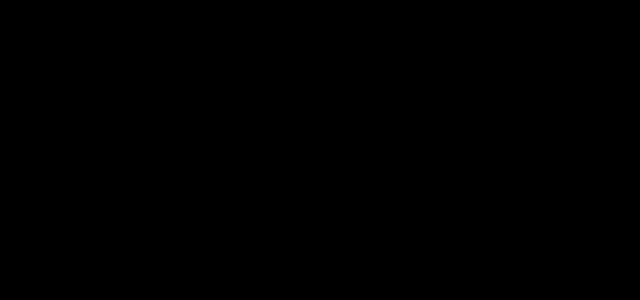
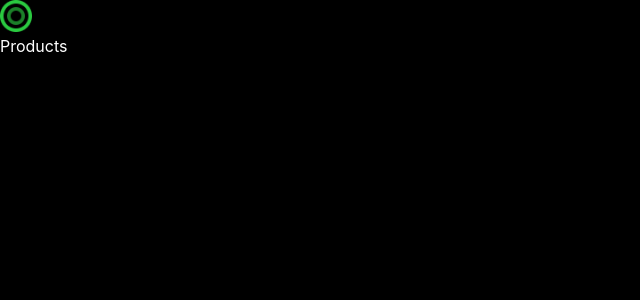
Before and after one commit to thatdeji/Mobile-app-landing-page, a Next.js app: page / in a window 1280 px wide. Shown: the top 300 px of the page, without its empty margins (0-640 px from the left). Built offline with nearby package versions, Linux system fonts and the light colour scheme.

Commit message:
navbar markup

```diff
--- a/pages/index.js
+++ b/pages/index.js
@@ -1,5 +1,6 @@
 import Head from "next/head";
 import Image from "next/image";
+import Link from "next/link";
 import styles from "../styles/Home.module.css";
 
 export default function Home() {
@@ -10,6 +11,22 @@
         <meta name="description" content="Generated by create next app" />
         <link rel="icon" href="/favicon.ico" />
       </Head>
+      <header className={styles.lHeader}>
+        <Link href="/" className={styles.logo}>
+          <a>
+            <Image width="32" height="32" src="/Logo.png" />
+          </a>
+        </Link>
+        <nav className={styles.nav}>
+          <ul className={styles.menu}>
+            <li className={styles.menu__item}>
+              <Link href="/" className={styles.menu__link}>
+                <a>Products</a>
+              </Link>
+            </li>
+          </ul>
+        </nav>
+      </header>
     </div>
   );
 }
```
